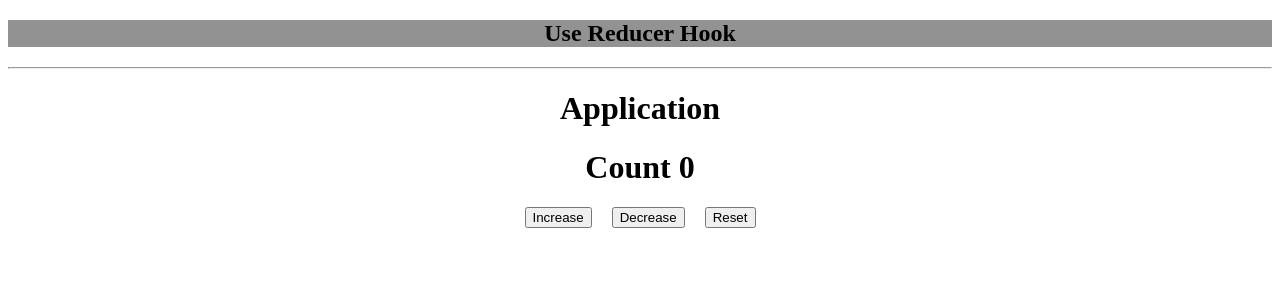
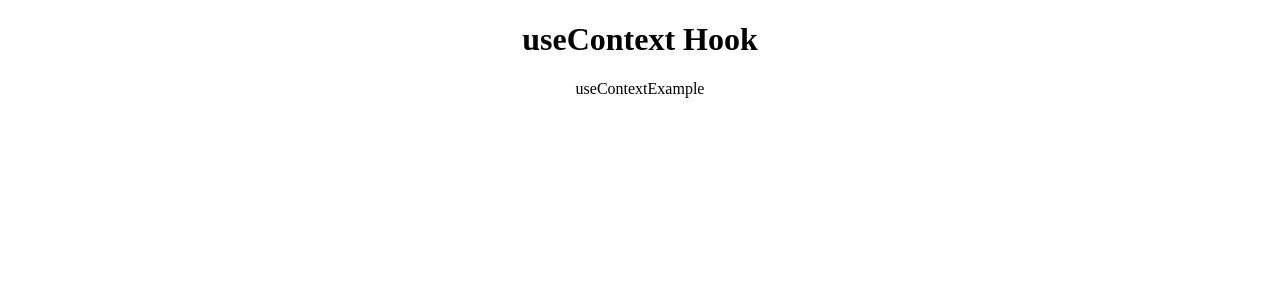
Before and after one commit to Tausifqureshi/React_Revision, a React (Vite) app: page / in a window 1280 px wide. Shown: the top 300 px of the page. Built offline with nearby package versions, Linux system fonts and the light colour scheme.

Commit message:
UseContetx-Hook

```diff
--- a/src/App.jsx
+++ b/src/App.jsx
@@ -17,6 +17,7 @@ import MultiInputForm from "./form/MultiInputForm";
 import UseRefHook from "./useRef Hooks/UseRefHook";
 import UseEffect from "./useEffect Hook/UseEffect";
 import UseReducer from "./useReducer-Hook/UseReducer";
+import UseContext from "./useContext.jsx/useContext";
 
 export default function App() {
   const lastName = (name) => name.toUpperCase(); //function ko bhi render kar sakte hai JSX me niche.
@@ -68,11 +69,11 @@ export default function App() {
 
 
        {/* UseReducer Hook-File */}
-       <UseReducer />
+       {/* <UseReducer /> */}
 
 
        {/* useContext Hook-File */}
-
+        <UseContext />
 
 
 
--- a/src/useContext.jsx/useContext.jsx
+++ b/src/useContext.jsx/useContext.jsx
@@ -0,0 +1,14 @@
+import React from 'react'
+import UseContextExample from './useContextExample'
+
+function UseContext() {
+  return (
+    <div style={{textAlign: "center"}}>
+    <h1 > useContext Hook</h1>
+     <UseContextExample />
+
+    </div>
+  )
+}
+
+export default UseContext
--- a/src/useContext.jsx/useContextExample.jsx
+++ b/src/useContext.jsx/useContextExample.jsx
@@ -0,0 +1,11 @@
+import React from 'react'
+
+function UseContextExample() {
+  return (
+    <div>
+    useContextExample
+    </div>
+  )
+}
+
+export default UseContextExample
```
